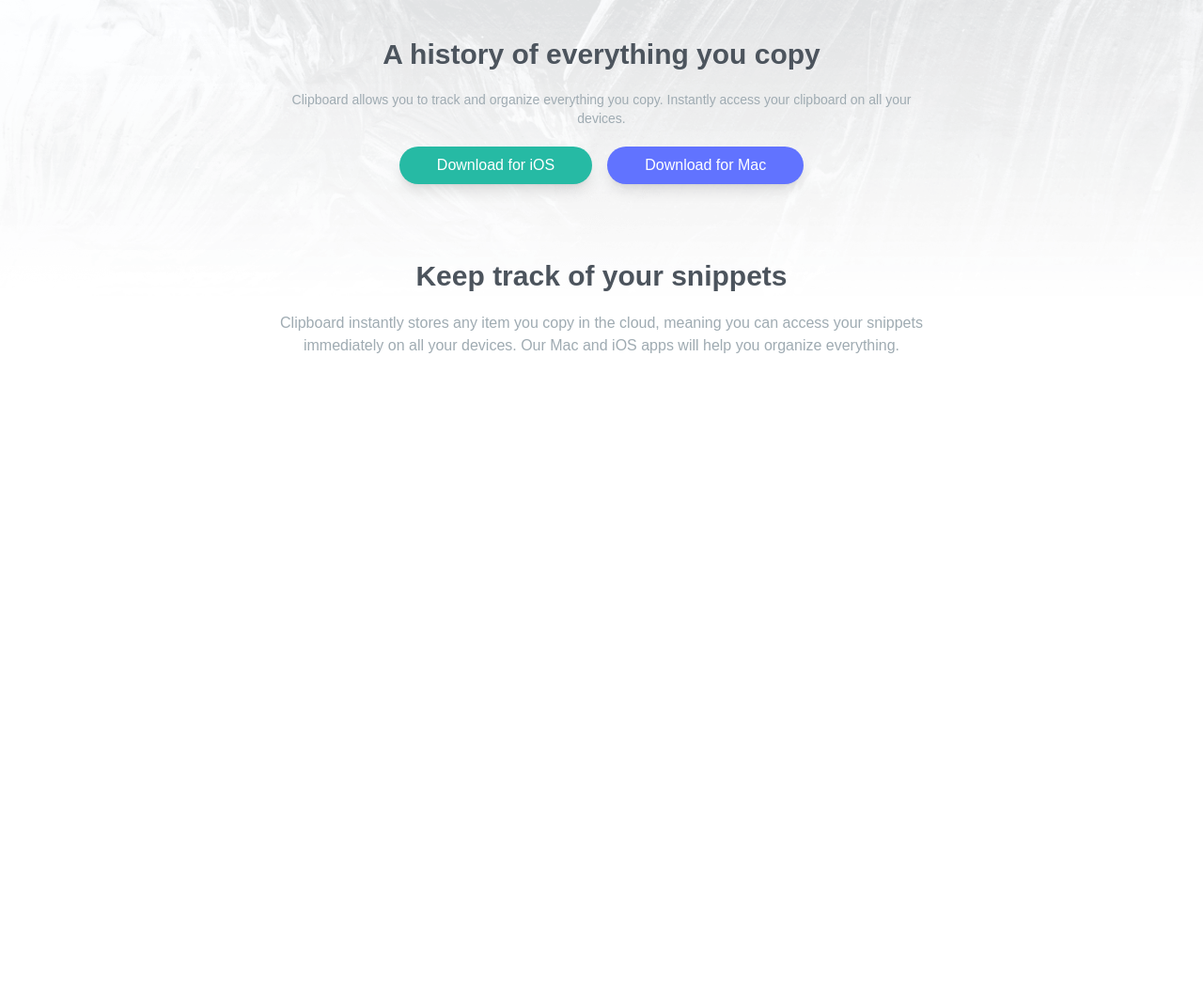
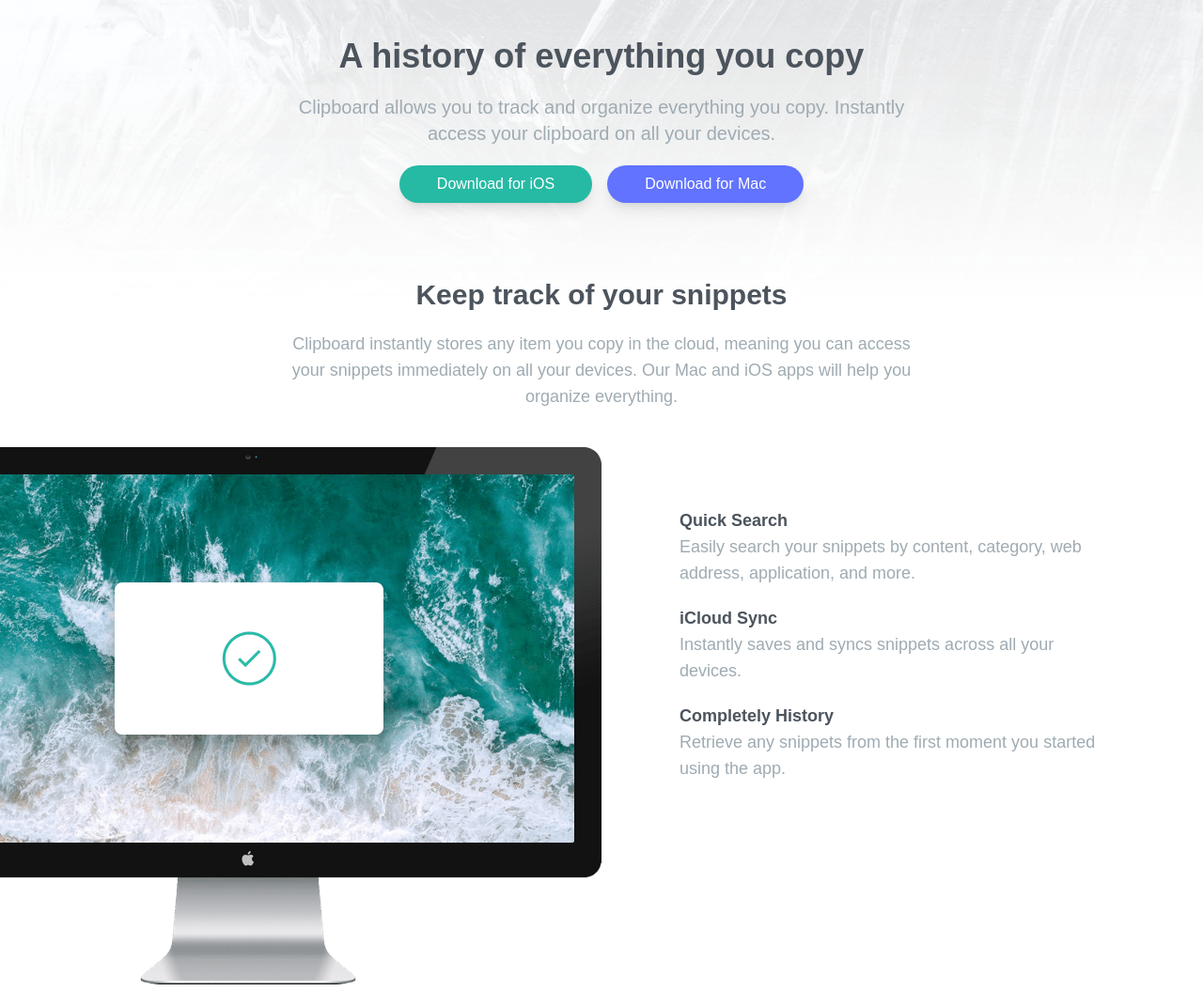
Before and after one commit to ZEU4S-Dragon/Clipboard, a website: page index.html in a window 1280 px wide. Shown: the whole page at 94% size. Before the commit the page ends 800 px from the top, so only its background shows below. Drawn offline with Linux system fonts and the light colour scheme; a web font is replaced by a local one.

Commit message:
add features section

```diff
--- a/index.html
+++ b/index.html
@@ -3,7 +3,7 @@
 <head>
     <meta charset="UTF-8">
     <meta name="viewport" content="width=device-width, initial-scale=1.0">
-    <title>Document</title>
+    <title>clipboard Website</title>
     <link rel="preconnect" href="https://fonts.googleapis.com">
 <link rel="preconnect" href="https://fonts.gstatic.com" crossorigin>
 <link href="https://fonts.googleapis.com/css2?family=Bai+Jamjuree:ital,wght@0,200;0,300;0,400;0,500;0,600;0,700;1,200;1,300;1,400;1,500;1,600;1,700&family=Inter:ital,opsz,wght@0,14..32,100..900;1,14..32,100..900&display=swap" rel="stylesheet">
@@ -13,11 +13,11 @@
 
 <section id="hero">
     <div class=" mx-auto max-w-3xl  px-10 text-center mt-10">
-        <h3 class="text-2xl md:text-3xl   font-semibold md:font-bold text-[#4c545d] ">A history of everything you copy</h3>
-        <p class=" font-light text-[#9fabb2] mt-5 md:text-sm">Clipboard allows you to track and organize everything you copy. Instantly access your clipboard on all your devices.</p>
-        <div class="flex flex-col md:flex-row justify-center mx-auto mt-5 space-y-5 md:space-y-0 gap-4">
-            <button class="bg-[#26baa4] px-10 py-2 rounded-full text-white shadow-lg ">Download for iOS</button>
-            <button class="bg-[#6173ff] px-10 py-2 rounded-full text-white shadow-lg">Download for Mac</button>
+        <h3 class="text-2xl md:text-4xl   font-semibold md:font-bold text-[#4c545d] ">A history of everything you copy</h3>
+        <p class=" font-light text-[#9fabb2] mt-5 md:text-xl">Clipboard allows you to track and organize everything you copy. Instantly access your clipboard on all your devices.</p>
+        <div class="flex flex-col md:flex-row justify-center mx-auto mt-5  gap-4">
+            <button class="bg-[#26baa4] px-10 py-2 rounded-full text-white shadow-lg transition hover:opacity-80  ">Download for iOS</button>
+            <button class="bg-[#6173ff] px-10 py-2 rounded-full text-white shadow-lg transition hover:opacity-80">Download for Mac</button>
         </div>
     </div>
 </section>
@@ -25,23 +25,36 @@
 <section id="snippets">
     <div class="max-w-3xl  px-10 mx-auto text-center mt-20">
         <h3 class="text-2xl md:text-3xl   font-semibold md:font-bold text-[#4c545d]">Keep track of your snippets</h3>
-        <p class=" font-light text-[#9fabb2] mt-5 md:text-1xl">Clipboard instantly stores any item you copy in the cloud, meaning you can access your snippets immediately on all your devices. Our Mac and iOS apps will help you organize everything.</p>
+        <p class=" font-light text-[#9fabb2] mt-5 text-sm md:text-lg">Clipboard instantly stores any item you copy in the cloud, meaning you can access your snippets immediately on all your devices. Our Mac and iOS apps will help you organize everything.</p>
     </div>
 
 </section>
-<!--
+
 <section id="fature">
-    <div class="mx-auto max-w-3xl  px-10 text-center mt-10">
-        <div>
-            <img src="./image/asset 0.png" alt="">
+    <div class="mx-auto max-w-6xl  px-10 text-center mt-10">
+       <div class=" relative flex flex-col md:flex-row md:gap-x-50   ">
+            <div class="md:w-1/2 ">
+                 <img class="md:absolute  top-0 right-[50%]" src="./image/asset 0.png" alt="">
+            </div>
+        <div class="flex flex-col mt-16 space-y-5 text-lg md:mb-60 pl-16 md:text-left  ">
+           <div>
+                 <h5 class="font-extrabold text-[#4c545d]">Quick Search</h5>
+                <p class=" text-[#9fabb2]">Easily search your snippets by content, category, web address, application, and more.</p>
+           </div>
+           <div>
+                 <h5 class="font-extrabold text-[#4c545d]">iCloud Sync</h5>
+                <p class=" text-[#9fabb2]">Instantly saves and syncs snippets across all your devices.</p>
+           </div>
+           <div>
+                 <h5 class="font-extrabold text-[#4c545d]">Completely History</h5>
+                <p class=" text-[#9fabb2]">Retrieve any snippets from the first moment you started using the app.</p>
+           </div>
         </div>
-        <div class="flex flex-col space-y-12">
-            <h5>Quick Search</h5>
-            <p>Easily search your snippets by content, category, web address, application, and more.</p>
-        </div>
+
+       </div>
 
     </div>
 
-</section> -->
+</section>
 </body>
 </html>
```
Also changed, not shown: CSS/output.css.
